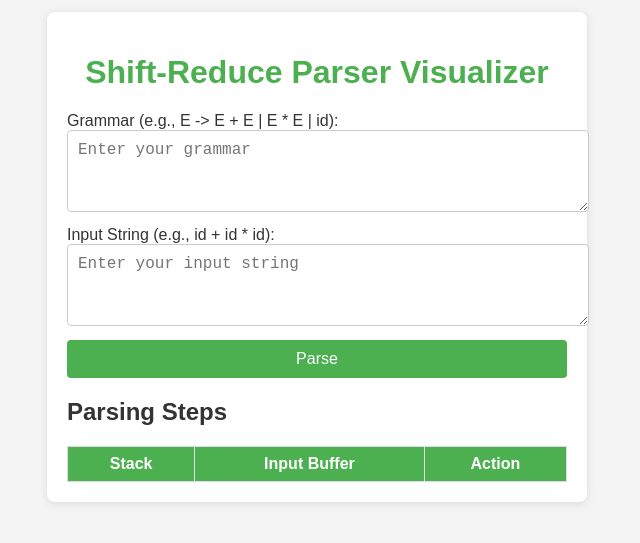
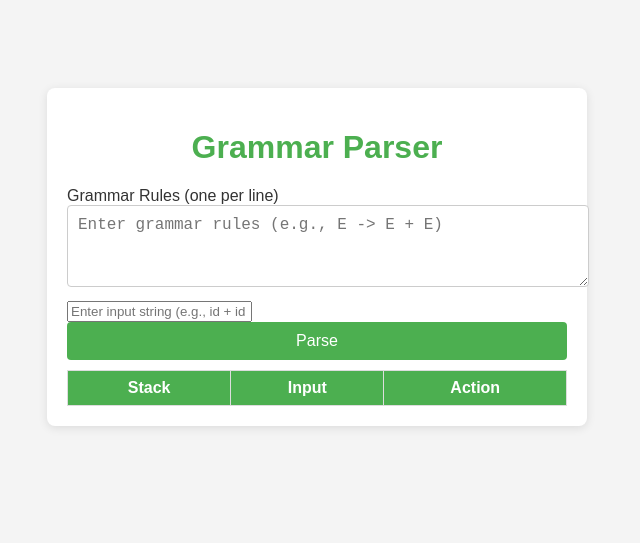
Before and after one commit to jayeshthakkar/shift_reduce_parser_visulization, a plain HTML site: page index.html in a window 1280 px wide. Shown: the part 143-686 px from the top of the page, without its empty margins (323-963 px from the left). Drawn offline with Linux system fonts and the light colour scheme.

Commit message:
index.html
updated

```diff
--- a/index.html
+++ b/index.html
@@ -3,32 +3,42 @@
 <head>
     <meta charset="UTF-8">
     <meta name="viewport" content="width=device-width, initial-scale=1.0">
-    <title>Shift-Reduce Parser Visualizer</title>
+    <title>Grammar Parser</title>
     <link rel="stylesheet" href="styles.css">
 </head>
 <body>
     <div class="container">
-        <h1>Shift-Reduce Parser Visualizer</h1>
-        <label for="grammar">Grammar (e.g., E -> E + E | E * E | id):</label>
-        <textarea id="grammar" placeholder="Enter your grammar"></textarea>
+        <header>
+            <h1>Grammar Parser</h1>
+        </header>
+        <main>
+            <section class="input-section">
+                <label for="grammar">Grammar Rules (one per line)</label>
+                <textarea id="grammar" placeholder="Enter grammar rules (e.g., E -> E + E)"></textarea>
 
-        <label for="input">Input String (e.g., id + id * id):</label>
-        <textarea id="input" placeholder="Enter your input string"></textarea>
+                <div class="input-group">
+                    <input type="text" id="inputString" placeholder="Enter input string (e.g., id + id * id)">
+                    <button id="parseButton">Parse</button>
+                </div>
 
-        <button id="parseBtn">Parse</button>
-        <div class="output">
-            <h2>Parsing Steps</h2>
-            <table>
+                <div class="error" id="error"></div>
+            </section>
+
+            <section class="output-section">
+                <table id="outputTable">
                     <thead>
                         <tr>
                             <th>Stack</th>
-                        <th>Input Buffer</th>
+                            <th>Input</th>
                             <th>Action</th>
                         </tr>
                     </thead>
-                <tbody id="steps"></tbody>
+                    <tbody id="outputBody">
+                        <!-- Parsing steps will be inserted here -->
+                    </tbody>
                 </table>
-        </div>
+            </section>
+        </main>
     </div>
     <script src="script.js"></script>
 </body>
```
Lines whose indentation alone changed are shown as unchanged.
